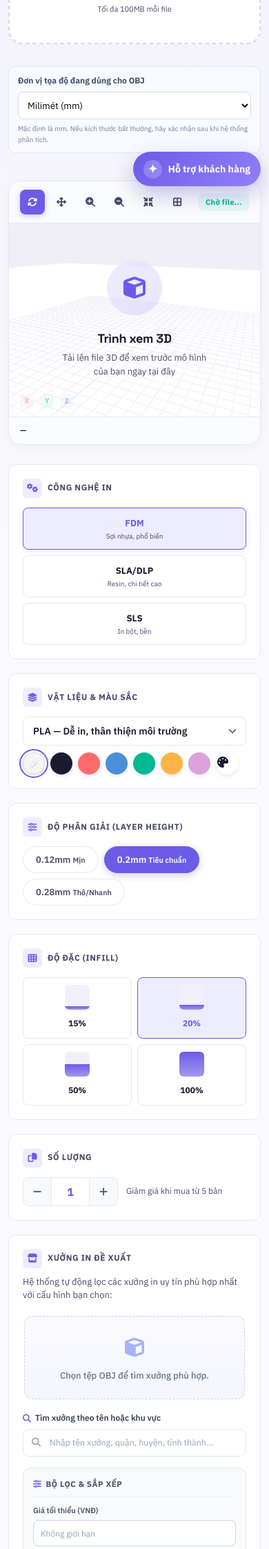
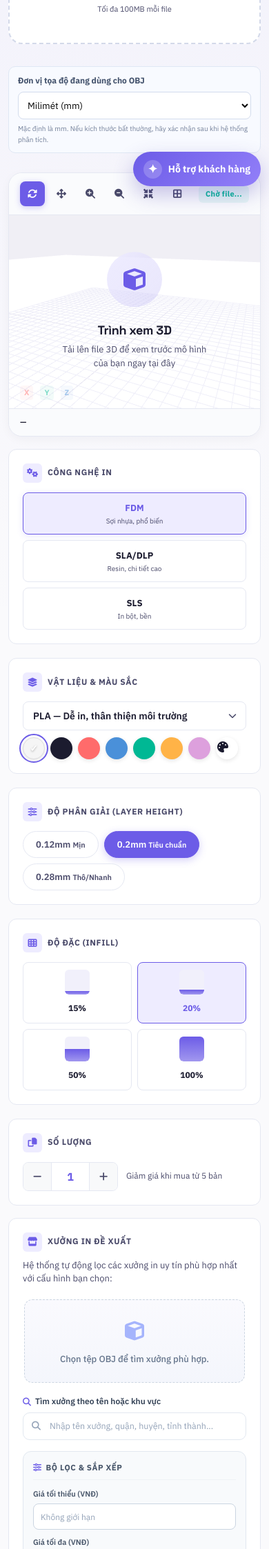
Before and after one commit to Oneloc123/Nhom-le-TMDT, a Java web app: page /customer/design.jsp in a window 390 px wide. Shown: the part 562-2808 px from the top of the page at 69% size. Run offline with Tomcat 11, a stand-in JSP engine, Linux system fonts and the light colour scheme; the template is opened without the code that fills it, so the values that code supplies are empty; some libraries are stand-ins or nearby versions.

Commit message:
Reorganize 3D configurator columns

```diff
--- a/src/main/webapp/css/cus_design.css
+++ b/src/main/webapp/css/cus_design.css
@@ -2219,3 +2219,78 @@ label.shop-manual-search textarea {
     background: #fff5f5;
     color: #842a2a;
 }
+
+
+/* 3D configurator layout: preview, print settings, workshops + quote */
+.config-body {
+    display: grid;
+    grid-template-columns: minmax(0, 1.08fr) minmax(290px, 0.82fr) minmax(340px, 1fr);
+    gap: 22px;
+    align-items: start;
+}
+.design-preview-column,
+.design-settings-column,
+.design-recommendation-column {
+    min-width: 0;
+}
+.design-preview-column {
+    display: flex;
+    flex-direction: column;
+    gap: 20px;
+}
+.design-preview-column .upload-panel,
+.design-preview-column .viewer-panel,
+.design-settings-column .controls-panel,
+.design-recommendation-column .shop-selection-section,
+.design-recommendation-column .pricing-card {
+    width: 100%;
+    min-width: 0;
+}
+.design-settings-column .controls-panel,
+.design-recommendation-column {
+    display: flex;
+    flex-direction: column;
+    gap: 20px;
+}
+.design-recommendation-column .pricing-card {
+    margin-top: 0;
+}
+.design-recommendation-column .suitable-shops-list {
+    max-height: 340px;
+}
+@media (max-width: 1200px) and (min-width: 769px) {
+    .config-body {
+        grid-template-columns: minmax(0, 1.15fr) minmax(320px, 0.9fr);
+        gap: 20px;
+    }
+    .design-preview-column {
+        grid-column: 1;
+        grid-row: 1;
+    }
+    .design-settings-column {
+        grid-column: 1;
+        grid-row: 2;
+    }
+    .design-recommendation-column {
+        grid-column: 2;
+        grid-row: 1 / span 2;
+    }
+}
+@media (max-width: 768px) {
+    .config-body {
+        grid-template-columns: minmax(0, 1fr);
+        gap: 18px;
+    }
+    .design-preview-column,
+    .design-settings-column,
+    .design-recommendation-column {
+        grid-column: 1;
+        grid-row: auto;
+    }
+    .design-preview-column {
+        gap: 16px;
+    }
+    .design-recommendation-column {
+        gap: 16px;
+    }
+}
--- a/src/main/webapp/customer/design.jsp
+++ b/src/main/webapp/customer/design.jsp
@@ -14,7 +14,7 @@
             href="https://fonts.googleapis.com/css2?family=Space+Grotesk:wght@400;500;600;700&family=IBM+Plex+Sans:wght@400;500;600;700&display=swap"
             rel="stylesheet">
         <link rel="stylesheet" href="https://cdnjs.cloudflare.com/ajax/libs/font-awesome/6.4.0/css/all.min.css">
-        <link rel="stylesheet" href="${pageContext.request.contextPath}/css/cus_design.css?v=20261125-modern1">
+        <link rel="stylesheet" href="${pageContext.request.contextPath}/css/cus_design.css?v=20261126-three-column">
 
         <script src="https://cdnjs.cloudflare.com/ajax/libs/three.js/r128/three.min.js"></script>
         <script src="https://cdn.jsdelivr.net/npm/three@0.128.0/examples/js/controls/OrbitControls.js"></script>
@@ -45,6 +45,7 @@
 
                 <div class="config-body">
 
+                    <div class="design-preview-column">
                     <div class="upload-panel">
 
                         <div class="drop-zone" id="drop-zone">
@@ -182,6 +183,9 @@
                         </div>
                     </div>
 
+                    </div>
+
+                    <div class="design-settings-column">
                     <div class="controls-panel">
 
                         <div class="control-section">
@@ -323,6 +327,10 @@
                             </div>
                         </div>
 
+                        </div>
+                    </div>
+
+                    <div class="design-recommendation-column">
                         <div class="control-section shop-selection-section">
                             <div class="section-title">
                                 <i class="fas fa-store"></i>
```
